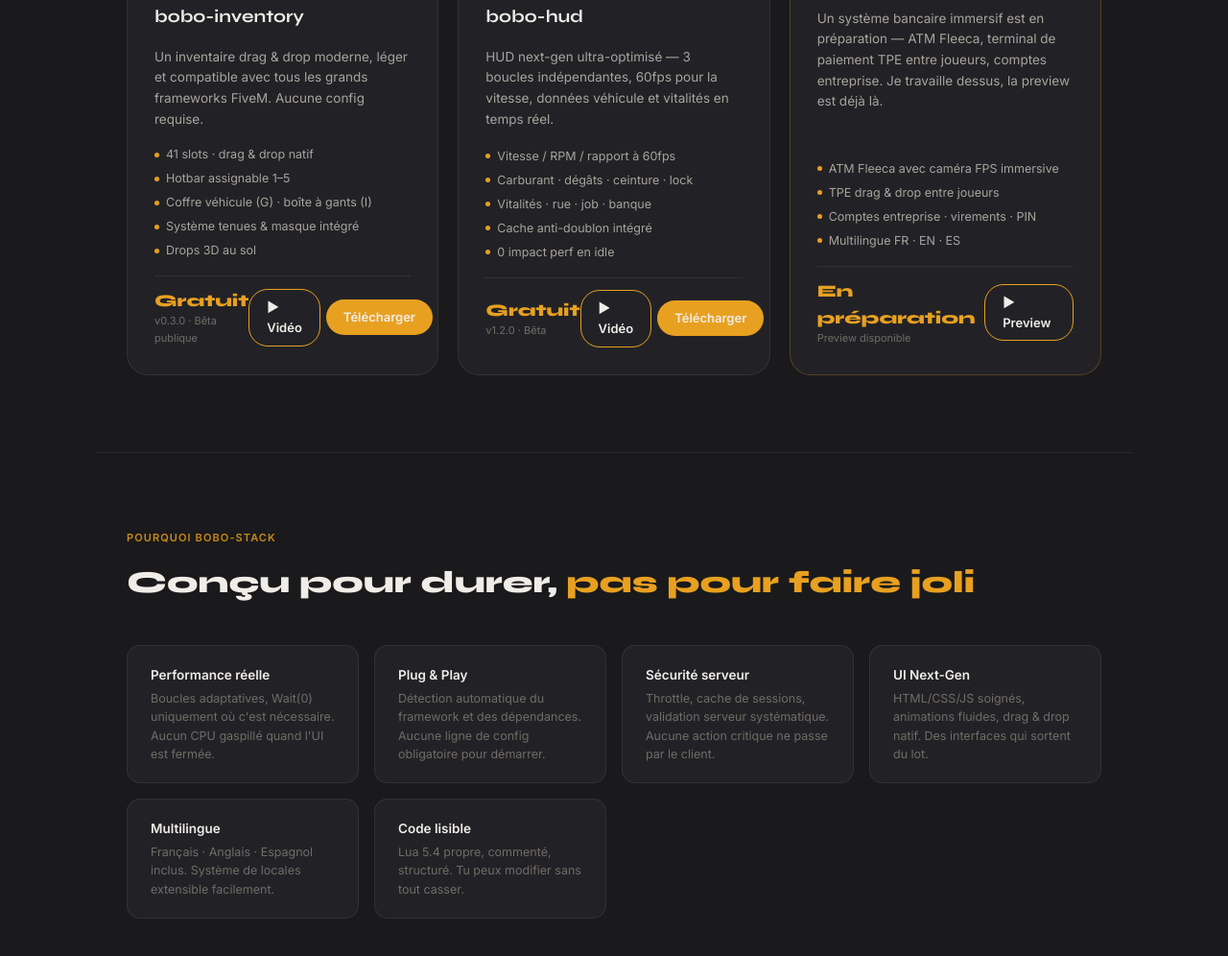
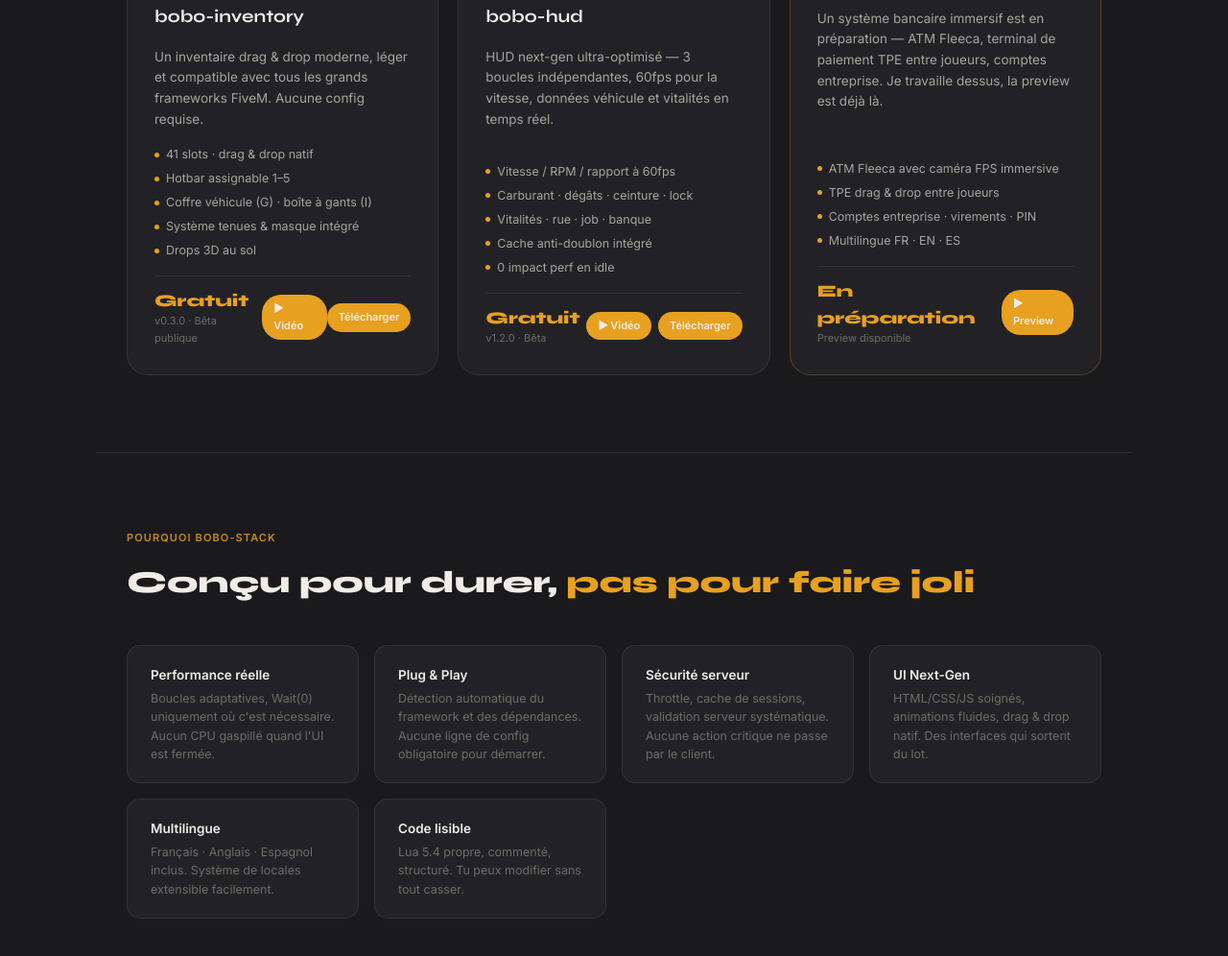
Before and after one commit to kevinelsa76-bot/kevinelsa76-bot.github.io, a plain HTML site: page index.html in a window 1280 px wide. Shown: the part 1078-2074 px from the top of the page at 96% size. Drawn offline with Linux system fonts and the light colour scheme.

Commit message:
Add files via upload

```diff
--- a/index.html
+++ b/index.html
@@ -678,8 +678,8 @@
           Gratuit
           <small>v0.3.0 · Bêta publique</small>
         </div>
-        <a href="https://www.tiktok.com/@bobo.leduc/video/7661212901595761953" target="_blank" class="card-btn" style="background:transparent;border:1.5px solid #E8A020;margin-right:6px">▶ Vidéo</a>
-        <a href="https://github.com/kevinelsa76-bot/bobo-inventaire" target="_blank" class="card-btn">Télécharger</a>
+        <a href="https://www.tiktok.com/@bobo.leduc/video/7661212901595761953" target="_blank" class="card-btn" style="font-size:11px;padding:6px 12px">▶ Vidéo</a>
+        <a href="https://github.com/kevinelsa76-bot/bobo-inventaire" target="_blank" class="card-btn" style="font-size:11px;padding:6px 12px">Télécharger</a>
       </div>
     </div>
 
@@ -705,8 +705,8 @@
           Gratuit
           <small>v1.2.0 · Bêta</small>
         </div>
-        <a href="https://www.tiktok.com/@bobo.leduc/video/7662305953202621718?lang=fr" target="_blank" class="card-btn" style="background:transparent;border:1.5px solid #E8A020;margin-right:6px">▶ Vidéo</a>
-        <a href="https://github.com/kevinelsa76-bot/bobo-hud" target="_blank" class="card-btn">Télécharger</a>
+        <a href="https://www.tiktok.com/@bobo.leduc/video/7662305953202621718?lang=fr" target="_blank" class="card-btn" style="font-size:11px;padding:6px 12px">▶ Vidéo</a>
+        <a href="https://github.com/kevinelsa76-bot/bobo-hud" target="_blank" class="card-btn" style="font-size:11px;padding:6px 12px">Télécharger</a>
       </div>
     </div>
 
@@ -728,7 +728,7 @@
           En préparation
           <small>Preview disponible</small>
         </div>
-        <a href="https://www.tiktok.com/@bobo.leduc/video/7663122948450012438?lang=fr" target="_blank" class="card-btn" style="background:transparent;border:1.5px solid #E8A020">▶ Preview</a>
+        <a href="https://www.tiktok.com/@bobo.leduc/video/7663122948450012438?lang=fr" target="_blank" class="card-btn" style="font-size:11px;padding:6px 12px">▶ Preview</a>
       </div>
     </div>
 
```
